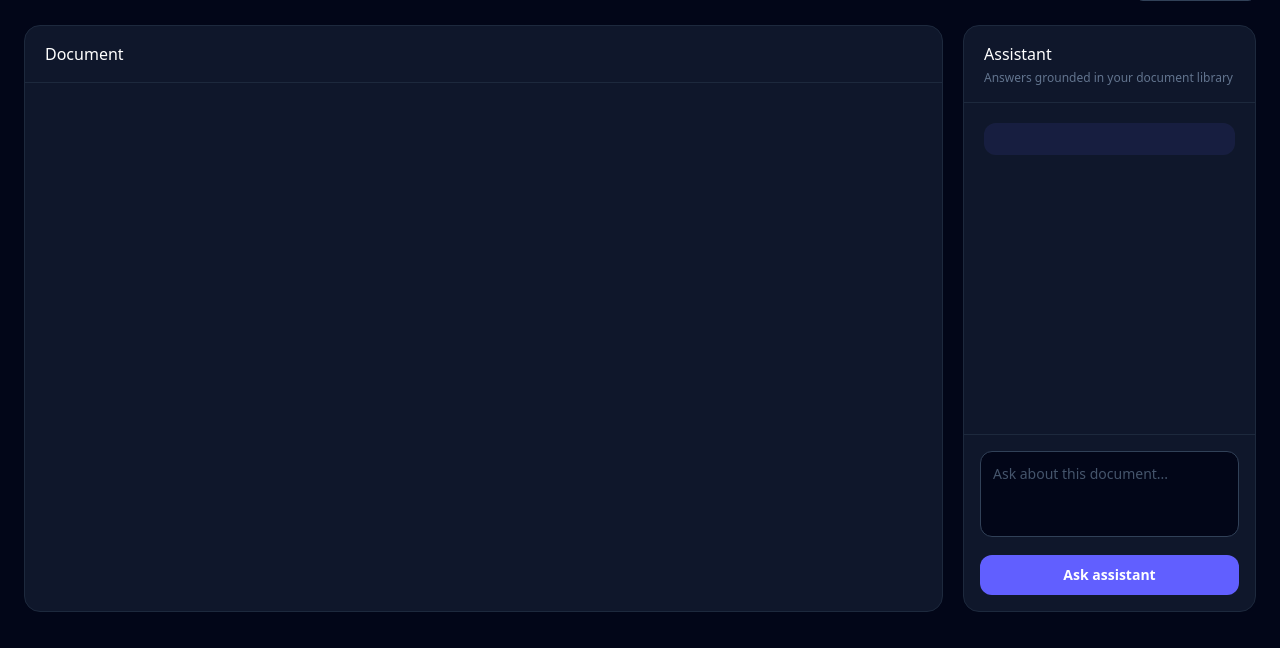
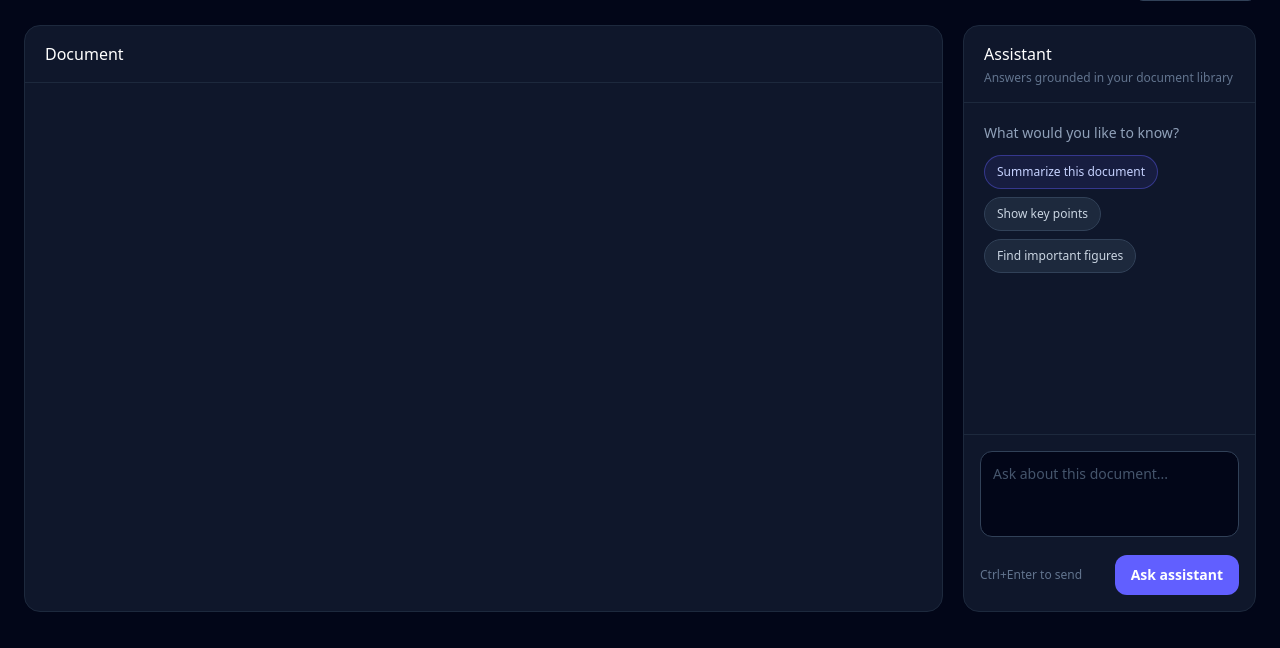
Before and after one commit to KevinMeinon/ai-document-analyzer, a FastAPI app: template src/document_analyzer/templates/analysis.html in a window 1280 px wide. Shown: the part 152-800 px from the top of the page. Run offline with FastAPI, Linux system fonts and the light colour scheme; the template is opened without the code that fills it, so the values that code supplies are empty; parts of the project's set-up code (start-up, migrations or seed data) failed here and were passed over.

Commit message:
Enable exclusion of the active document in search, refine summary caching, and improve document chat with UI enhancements and JavaScript features.

```diff
--- a/src/document_analyzer/templates/analysis.html
+++ b/src/document_analyzer/templates/analysis.html
@@ -32,15 +32,107 @@
             <h2 class="font-medium text-white">Assistant</h2>
             <p class="mt-1 text-xs text-slate-500">Answers grounded in your document library</p>
         </div>
-        <div id="chat-history" class="min-h-0 flex-1 space-y-4 overflow-y-auto p-5">
-            <div class="rounded-xl bg-indigo-500/10 p-4 text-sm leading-6 text-slate-300">{{ document.summary }}</div>
+        <div id="chat-history" class="min-h-0 flex-1 space-y-4 overflow-y-auto p-5" aria-live="polite">
+            <div id="chat-suggestions" class="space-y-3">
+                <p class="text-sm text-slate-400">What would you like to know?</p>
+                <div class="flex flex-wrap gap-2">
+                    <button type="button" data-prompt="Summarize this document and identify its key points." data-intent="summary"
+                            class="rounded-full border border-indigo-500/40 bg-indigo-500/10 px-3 py-2 text-left text-xs text-indigo-200 transition hover:border-indigo-400 hover:bg-indigo-500/20">
+                        Summarize this document
+                    </button>
+                    <button type="button" data-prompt="What are the key points of this document?"
+                            class="rounded-full border border-slate-700 bg-slate-800 px-3 py-2 text-left text-xs text-slate-300 transition hover:border-slate-500 hover:text-white">
+                        Show key points
+                    </button>
+                    <button type="button" data-prompt="What important figures, amounts, dates, or limits are mentioned in this document?"
+                            class="rounded-full border border-slate-700 bg-slate-800 px-3 py-2 text-left text-xs text-slate-300 transition hover:border-slate-500 hover:text-white">
+                        Find important figures
+                    </button>
+                </div>
+            </div>
         </div>
-        <form class="border-t border-slate-800 p-4" hx-post="{{ url_for('document_chat', document_id=document.id) }}" hx-target="#chat-history" hx-swap="beforeend">
+        <form id="chat-form" class="border-t border-slate-800 p-4" hx-post="{{ url_for('document_chat', document_id=document.id) }}" hx-target="#chat-history" hx-swap="beforeend">
+            <input type="hidden" name="intent" value="chat">
             <label class="sr-only" for="prompt">Ask a question</label>
             <textarea id="prompt" name="prompt" rows="3" required placeholder="Ask about this document..."
                       class="w-full resize-none rounded-xl border border-slate-700 bg-slate-950 px-3 py-3 text-sm text-white outline-none placeholder:text-slate-600 focus:border-indigo-500"></textarea>
-            <button class="mt-3 w-full rounded-xl bg-indigo-500 px-4 py-2.5 text-sm font-semibold text-white hover:bg-indigo-400" type="submit">Ask assistant</button>
+            <div class="mt-3 flex items-center justify-between gap-3">
+                <span id="chat-status" class="text-xs text-slate-500" aria-live="polite">Ctrl+Enter to send</span>
+                <button id="chat-submit" class="rounded-xl bg-indigo-500 px-4 py-2.5 text-sm font-semibold text-white hover:bg-indigo-400 disabled:cursor-wait disabled:opacity-60" type="submit">
+                    <span class="chat-submit-label">Ask assistant</span>
+                    <span class="chat-submit-loading hidden">Generating…</span>
+                </button>
+            </div>
         </form>
     </aside>
 </div>
 {% endblock %}
+{% block scripts %}
+<script>
+    const chatForm = document.getElementById("chat-form");
+    const chatHistory = document.getElementById("chat-history");
+    const chatPrompt = document.getElementById("prompt");
+    const chatIntent = chatForm.querySelector("[name='intent']");
+    const chatSubmit = document.getElementById("chat-submit");
+    const chatStatus = document.getElementById("chat-status");
+
+    function scrollChatToBottom() {
+        chatHistory.scrollTop = chatHistory.scrollHeight;
+    }
+
+    function appendUserMessage(text) {
+        const bubble = document.createElement("div");
+        bubble.className = "ml-auto max-w-[90%] rounded-xl bg-indigo-500 p-4 text-sm leading-6 text-white";
+        bubble.textContent = text;
+        chatHistory.appendChild(bubble);
+    }
+
+    chatPrompt.addEventListener("keydown", (event) => {
+        if ((event.ctrlKey || event.metaKey) && event.key === "Enter") {
+            event.preventDefault();
+            chatForm.requestSubmit();
+        }
+    });
+
+    document.querySelectorAll("[data-prompt]").forEach((button) => {
+        button.addEventListener("click", () => {
+            chatPrompt.value = button.dataset.prompt;
+            chatIntent.value = button.dataset.intent || "chat";
+            chatForm.requestSubmit();
+        });
+    });
+
+    chatForm.addEventListener("htmx:beforeRequest", () => {
+        const text = chatPrompt.value.trim();
+        if (!text) return;
+        appendUserMessage(text);
+        chatPrompt.value = "";
+        chatSubmit.disabled = true;
+        chatSubmit.querySelector(".chat-submit-label").classList.add("hidden");
+        chatSubmit.querySelector(".chat-submit-loading").classList.remove("hidden");
+        chatStatus.textContent = "The assistant is thinking…";
+        scrollChatToBottom();
+    });
+
+    document.body.addEventListener("htmx:afterSwap", (event) => {
+        if (event.detail.target !== chatHistory) return;
+        finishChatRequest();
+    });
+
+    document.body.addEventListener("htmx:afterRequest", (event) => {
+        if (event.detail.elt !== chatForm || event.detail.successful) return;
+        finishChatRequest();
+        chatStatus.textContent = "The request failed. Try again.";
+    });
+
+    function finishChatRequest() {
+        chatSubmit.disabled = false;
+        chatSubmit.querySelector(".chat-submit-label").classList.remove("hidden");
+        chatSubmit.querySelector(".chat-submit-loading").classList.add("hidden");
+        chatStatus.textContent = "Ctrl+Enter to send";
+        chatIntent.value = "chat";
+        scrollChatToBottom();
+        chatPrompt.focus();
+    }
+</script>
+{% endblock %}
--- a/src/document_analyzer/templates/partials/archive_list.html
+++ b/src/document_analyzer/templates/partials/archive_list.html
@@ -9,7 +9,11 @@
             </div>
             <span class="text-slate-600 group-hover:text-indigo-400">→</span>
         </div>
-        <p class="mt-4 line-clamp-3 text-sm leading-6 text-slate-400">{{ document.summary }}</p>
+        {% if document.summary %}
+            <p class="mt-4 line-clamp-3 text-sm leading-6 text-slate-400">{{ document.summary }}</p>
+        {% else %}
+            <p class="mt-4 text-sm italic leading-6 text-slate-600">Summary available from the document chat.</p>
+        {% endif %}
         <p class="mt-4 text-xs text-slate-600">Analyzed {{ document.uploaded_at.strftime('%Y-%m-%d %H:%M') }}</p>
     </a>
     {% endfor %}
```
Also changed, not shown: src/document_analyzer/api/routes/pages.py (+13 -7 lines), src/document_analyzer/services/chroma_service.py (+13 -2 lines), src/document_analyzer/services/llm_service.py (+7 -3 lines), tests/test_services/test_chroma_service.py (+31 -1 lines).
